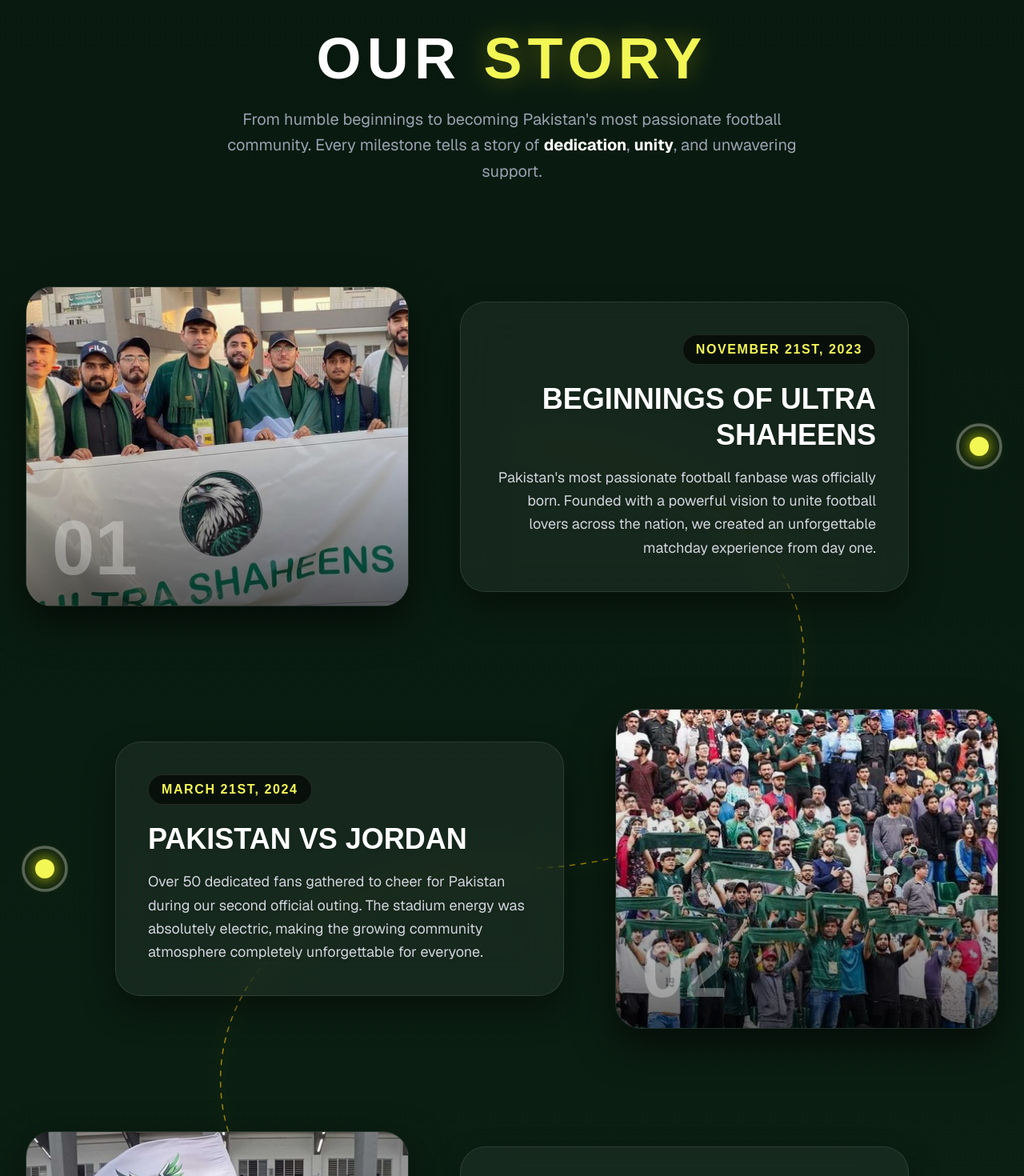
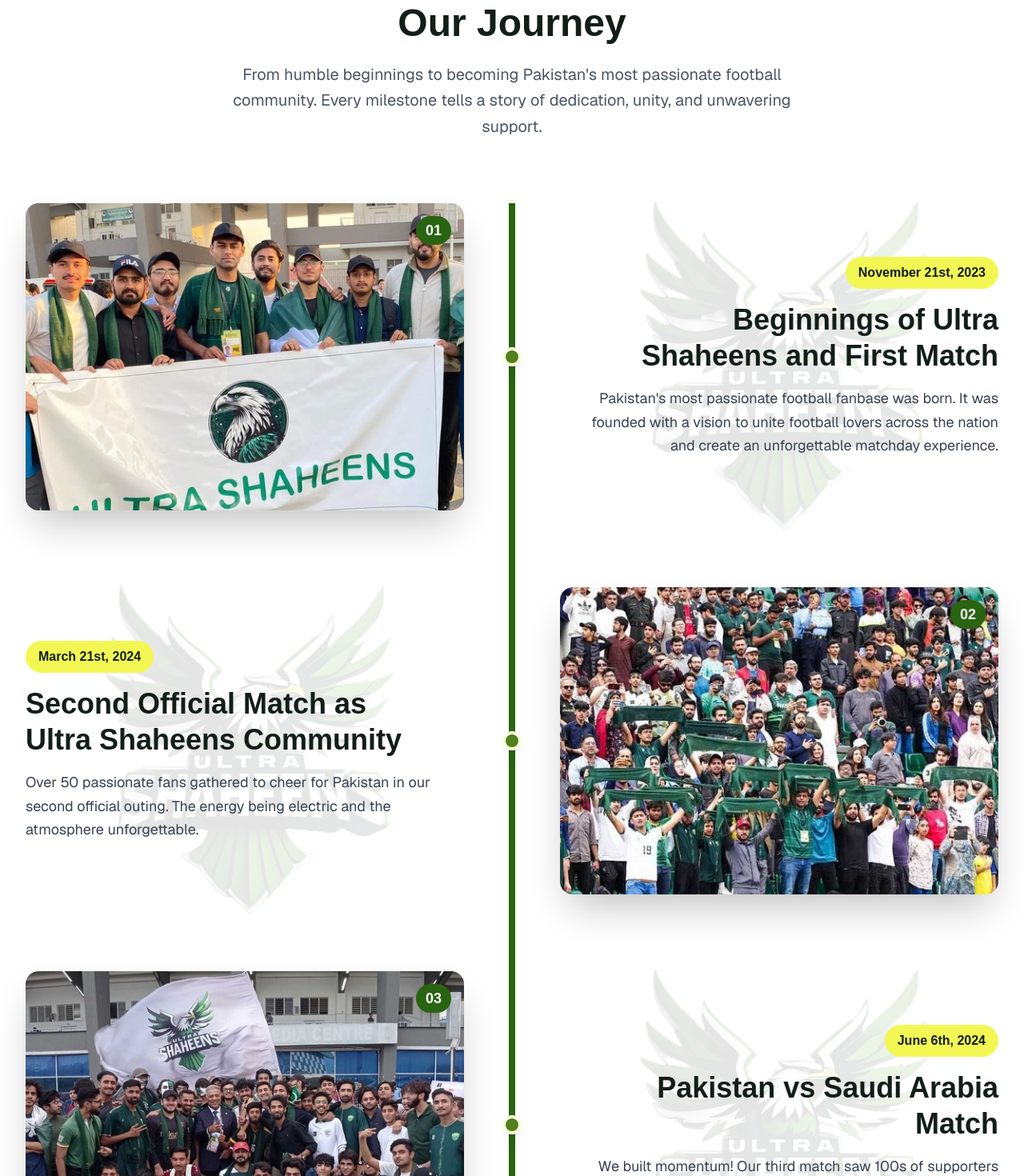
Before and after one commit to IamTalha-Sajid/ultra-shaheens, a Next.js app: page / in a window 1280 px wide. Shown: the part 3660-5130 px from the top of the page at 80% size. Built offline with nearby package versions, Linux system fonts and the light colour scheme.

Commit message:
Added the CAO's number directly on the website's merchandise section.

```diff
--- a/src/app/merchandise/page.tsx
+++ b/src/app/merchandise/page.tsx
@@ -75,7 +75,7 @@
           <div className="w-24 h-[2px] bg-gradient-to-r from-transparent via-canary to-transparent mx-auto mb-8"></div>
 
           <p className="text-lg sm:text-xl md:text-2xl text-gray-300 font-medium mb-12 leading-relaxed">
-            Represent the Ultra Shaheens with passion. <br className="hidden sm:block" /> Please contact our Chief Apparel Officer (CAO) <span className="text-white font-bold">Haseeb Zaigham</span> for all exclusive merchandise inquiries.
+            <br className="hidden sm:block" /> Please contact our Chief Apparel Officer (CAO) <span className="text-white font-bold">Haseeb Zaigham</span> on WhatsApp (+92 324 7749121 ) for all exclusive merchandise inquiries or you can click/tap on the following box.
           </p>
 
           <div className="flex justify-center flex-col sm:flex-row gap-6 relative z-10">
--- a/src/components/Journey.tsx
+++ b/src/components/Journey.tsx
@@ -1,252 +1,162 @@
-'use client';
+"use client";
 
-import React, { useEffect, useRef, useState } from 'react';
+import React from 'react';
 import Image from 'next/image';
-
-const MilestoneRow = ({ milestone, index, total }: { milestone: any, index: number, total: number }) => {
-  const ref = useRef<HTMLDivElement>(null);
-  const [isVisible, setIsVisible] = useState(false);
-
-  useEffect(() => {
-    const observer = new IntersectionObserver(
-      ([entry]) => {
-        if (entry.isIntersecting) {
-          setIsVisible(true);
-        }
-      },
-      { threshold: 0.15, rootMargin: '0px 0px -50px 0px' }
-    );
-    if (ref.current) observer.observe(ref.current);
-    return () => observer.disconnect();
-  }, []);
-
-  // Card & Image Animation Class: Slides in gracefully
-  const slideClass = isVisible
-    ? 'opacity-100 translate-x-0 translate-y-0'
-    : `opacity-0 translate-y-16 lg:translate-y-0 ${milestone.isLeft ? 'lg:-translate-x-20' : 'lg:translate-x-20'}`;
-
-  // SVG Zig-Zag Map Line: Stays perfectly stationary, fades in with a heavy delay AFTER cards slide
-  const lineClass = isVisible
-    ? 'opacity-60 transition-opacity duration-1000 delay-[800ms]'
-    : 'opacity-0 transition-opacity duration-300';
-
-  // Connecting Dots: Fade in slightly faster
-  const dotClass = isVisible
-    ? 'opacity-100 transition-opacity duration-[1200ms] delay-300'
-    : 'opacity-0 transition-opacity duration-300';
-
-  return (
-    <div ref={ref} className={`relative flex flex-col lg:flex-row items-center gap-8 lg:gap-16 ${milestone.isLeft ? 'lg:flex-row-reverse' : ''} pl-16 lg:pl-0`}>
-
-      {/* Dashed Map Connecting Line for Mobile */}
-      {index < total - 1 && (
-        <div className={`absolute top-1/2 left-6 h-[calc(100%+4rem)] sm:h-[calc(100%+6rem)] w-[2px] border-l-[3px] border-dashed border-canary/30 -z-10 lg:hidden transform -translate-x-1/2 ${lineClass}`}></div>
-      )}
-
-      {/* Curved Zig-Zag Map Line for Desktop */}
-      {index < total - 1 && (
-        <div className={`hidden lg:block absolute top-[50%] h-[calc(100%+8rem)] w-[40%] -z-10 ${milestone.isLeft ? 'left-1/2' : 'right-1/2'} ${lineClass}`}>
-          <svg className="w-full h-full drop-shadow-[0_0_10px_rgba(255,255,0,0.5)]" preserveAspectRatio="none" viewBox="0 0 100 100">
-            <path
-              d={milestone.isLeft ? "M0,0 C100,0 100,100 0,100" : "M100,0 C0,0 0,100 100,100"}
-              fill="none"
-              stroke="#FFCC00"
-              strokeWidth="1.5"
-              strokeDasharray="6 8"
-              vectorEffect="non-scaling-stroke"
-              strokeLinecap="round"
-            />
-          </svg>
-        </div>
-      )}
-
-      {/* Mobile / Absolute Timeline Dot - Stationary Fade */}
-      <div className={`absolute left-6 top-1/2 lg:static lg:top-auto flex items-center justify-center transform -translate-x-1/2 -translate-y-1/2 lg:translate-x-0 lg:translate-y-0 z-50 flex-shrink-0 ${dotClass}`}>
-        <div className="relative flex items-center justify-center w-8 h-8 lg:w-12 lg:h-12">
-          <div className="absolute inset-0 bg-canary rounded-full animate-ping opacity-30 blur-sm"></div>
-          <div className="w-4 h-4 lg:w-6 lg:h-6 bg-canary rounded-full shadow-[0_0_20px_rgba(255,255,0,0.9)] z-10"></div>
-          <div className="absolute inset-0 border-[3px] border-white/30 rounded-full lg:scale-[1.2]"></div>
-        </div>
-      </div>
-
-      {/* Text Content - Glass Card (Slides in) */}
-      <div className={`flex-1 w-full transition-all duration-[1200ms] cubic-bezier(0.25, 0.46, 0.45, 0.94) ${slideClass} bg-white/5 backdrop-blur-xl border border-white/10 p-6 sm:p-8 lg:p-10 rounded-[2rem] shadow-[0_20px_40px_rgba(0,0,0,0.4)] hover:bg-white/10 hover:border-canary/30 group relative overflow-hidden ${milestone.isLeft ? 'lg:text-right' : 'lg:text-left'}`}>
-        {/* Internal Glow Effect on hover */}
-        <div className="absolute inset-0 bg-gradient-to-tr from-canary/5 via-transparent to-transparent opacity-0 group-hover:opacity-100 transition-opacity duration-500 pointer-events-none"></div>
-
-        <div className="relative z-10 w-full flex flex-col items-start lg:items-[unset]">
-          {/* Date Tag */}
-          <div className={`inline-flex items-center px-4 py-1.5 rounded-full bg-black/60 border border-white/10 text-canary font-bold tracking-widest text-xs sm:text-sm lg:text-base mb-5 uppercase shadow-inner ${milestone.isLeft ? 'lg:self-end' : 'lg:self-start'}`} style={{ fontFamily: '"din-condensed", sans-serif' }}>
-            {milestone.date}
-          </div>
-
-          <h3 className="text-2xl sm:text-3xl lg:text-4xl font-bold text-white mb-4 leading-tight uppercase drop-shadow w-full" style={{ fontFamily: '"din-condensed", sans-serif' }}>
-            {milestone.title}
-          </h3>
-
-          <p className="text-gray-300 leading-relaxed text-sm sm:text-base lg:text-lg drop-shadow-sm w-full">
-            {milestone.description}
-          </p>
-        </div>
-      </div>
-
-      {/* Heroic Image Section (Slides in) */}
-      <div className={`flex-1 w-full transition-all duration-[1200ms] cubic-bezier(0.25, 0.46, 0.45, 0.94) ${slideClass} relative z-20 group perspective-[1000px]`}>
-        <div className="relative w-full h-56 sm:h-72 lg:h-[400px] rounded-[2rem] overflow-hidden shadow-[0_20px_50px_rgba(0,0,0,0.6)] border border-white/10 group-hover:border-canary/30 transition-all duration-700 transform group-hover:-translate-y-2">
-          <Image
-            src={milestone.image}
-            alt={milestone.title}
-            fill
-            className="object-cover object-center transition-transform duration-[2000ms] ease-out group-hover:scale-110"
-            onError={(e) => {
-              e.currentTarget.src = '/ultra-shaheens-logo.png';
-              e.currentTarget.className = "object-contain object-center scale-50 opacity-20";
-            }}
-          />
-          {/* Gradient Depth Overlay */}
-          <div className="absolute inset-0 bg-gradient-to-t from-black/90 via-black/20 to-transparent opacity-70 group-hover:opacity-100 transition-opacity duration-500"></div>
-
-          {/* Faint Image Chapter Number */}
-          <div className="absolute bottom-4 left-6 sm:bottom-6 sm:left-8 text-white/30 font-bold text-6xl sm:text-7xl lg:text-8xl select-none transition-all duration-500 group-hover:text-canary/80 group-hover:scale-110 drop-shadow-2xl" style={{ fontFamily: '"din-condensed", sans-serif' }}>
-            {String(index + 1).padStart(2, '0')}
-          </div>
-        </div>
-      </div>
-
-    </div>
-  );
-};
 
 const Journey: React.FC = () => {
   const milestones = [
     {
       id: 1,
       date: "November 21st, 2023",
-      title: "Beginnings of Ultra Shaheens",
-      description: "Pakistan's most passionate football fanbase was officially born. Founded with a powerful vision to unite football lovers across the nation, we created an unforgettable matchday experience from day one.",
+      title: "Beginnings of Ultra Shaheens and First Match",
+      description: "Pakistan's most passionate football fanbase was born. It was founded with a vision to unite football lovers across the nation and create an unforgettable matchday experience.",
       image: "/created-ultra-shaheens.jpg",
       isLeft: true
     },
     {
       id: 2,
       date: "March 21st, 2024",
-      title: "Pakistan vs Jordan",
-      description: "Over 50 dedicated fans gathered to cheer for Pakistan during our second official outing. The stadium energy was absolutely electric, making the growing community atmosphere completely unforgettable for everyone.",
+      title: "Second Official Match as Ultra Shaheens Community",
+      description: "Over 50 passionate fans gathered to cheer for Pakistan in our second official outing. The energy being electric and the atmosphere unforgettable.",
       image: "/journey-first-match.jpg",
       isLeft: false
     },
     {
       id: 3,
       date: "June 6th, 2024",
-      title: "Pakistan vs Saudi Arabia",
-      description: "We built massive momentum! Our critical third match saw hundreds of roaring supporters join the cause. The community grew rapidly, forging lasting memories and deep football friendships within the stands.",
+      title: "Pakistan vs Saudi Arabia Match",
+      description: "We built momentum! Our third match saw 100s of supporters join the cause. The community was growing stronger with each game, creating lasting memories and friendships.",
       image: "/journey-second-match.jpg",
       isLeft: true
     },
     {
       id: 4,
-      date: "March 25th, 2025",
-      title: "Pakistan vs Syria",
-      description:
-        "Ultra Shaheens met in Islamabad for an away-match screening of Pakistan vs Jordan. Under the lights with our banner and our colours, we brought stadium energy to the capital — chants, pride, and one more unforgettable night together.",
-      image: "/images/journey-pakistan-vs-jordan-screening.png",
+      date: "August 21st, 2025",
+      title: "Attended Official PFF Dinner",
+      description: "We were part of a historic moment as our executive committee represented our community at the Pakistan Football Federation's official dinner. We got recognition from the PFF president Mohsen Gillani and new head coach of Pakistan, Nolberto Solano. We had the honor of presenting the ultra shaheens jersey to the new coach.",
+      image: "/Journey-ID-4.jpeg",
       isLeft: false
     },
     {
       id: 5,
-      date: "August 21st, 2025",
-      title: "Pakistan Football Federation Dinner",
-      description: "Our executive committee proudly represented the fanbase at the Pakistan Football Federation's official dinner. We earned true recognition from PFF leadership and presented our jersey to the national head coach.",
-      image: "/Journey-ID-4.jpeg",
+      date: "October 9th, 2025",
+      title: "Pakistan vs Afghanistan - AFC Asian Cup Qualifiers",
+      description: "Ali Tareen joined the Ultra Shaheens community as we witnessed Pakistan's most dominating performance. The energy was immense as our team delivered an outstanding display, showcasing the true potential of Pakistani football.",
+      image: "/pakistan-vs-afghanistan.jpg",
       isLeft: true
     },
     {
       id: 6,
-      date: "October 9th, 2025",
-      title: "Pakistan vs Afghanistan",
-      description: "Ali Tareen joined the Ultra Shaheens stands as we witnessed Pakistan's most dominating performance yet. The immense crowd energy fueled an outstanding display that showcased true Pakistani football potential.",
-      image: "/pakistan-vs-afghanistan.jpg",
-      isLeft: false
-    },
-    {
-      id: 7,
       date: "November 18th, 2025",
-      title: "Pakistan vs Syria",
-      description: "Despite a tough result on the pitch, our fans held their heads incredibly high. With drums beating for the very first time, the green stands roared with unyielding national pride.",
+      title: "Pakistan vs Syria - AFC Asian Cup Qualifiers",
+      description: "We faced a heavy loss but we held our heads high. Ali Tareen joined us again and we got drums beating for the first time in Ultra Shaheens' green stands.",
       image: "/pakistan-syria-home-match.jpg",
-      isLeft: true
-    },
-    {
-      id: 8,
-      date: "March 31st, 2026",
-      title: "Pakistan vs Myanmar",
-      description:
-        "The match was behind closed doors, so we could not be in the stands for this home fixture. Ultra Shaheens gathered for a community screening of Pakistan vs Myanmar in the AFC Asian Cup 2027 Qualifiers, sharing the same nerves, chants, and pride as we closed out the campaign together.",
-      image: "/images/journey-pakistan-myanmar-screening-2026.jpg",
       isLeft: false
     }
   ];
 
-  const [mousePos, setMousePos] = useState({ x: 0, y: 0 });
-  const [isHovering, setIsHovering] = useState(false);
-  const sectionRef = useRef<HTMLElement>(null);
-
-  const [mounted, setMounted] = useState(false);
-  useEffect(() => { setMounted(true); }, []);
-
-  const handleMouseMove = (e: React.MouseEvent<HTMLElement>) => {
-    if (!sectionRef.current) return;
-    const rect = sectionRef.current.getBoundingClientRect();
-    setMousePos({
-      x: e.clientX - rect.left,
-      y: e.clientY - rect.top,
-    });
-  };
-
   return (
-    <section
-      id="journey"
-      ref={sectionRef}
-      onMouseMove={handleMouseMove}
-      onMouseEnter={() => setIsHovering(true)}
-      onMouseLeave={() => setIsHovering(false)}
-      className="w-full bg-transparent py-16 sm:py-24 lg:py-32 relative overflow-hidden"
-    >
-      {/* Dynamic Background Glows */}
-      <div className="absolute top-[10%] right-[10%] w-[600px] h-[600px] bg-dark-fern/20 rounded-full blur-[150px] pointer-events-none transform translate-y-1/2"></div>
-      <div className="absolute bottom-[20%] left-[10%] w-[500px] h-[500px] bg-canary/10 rounded-full blur-[150px] pointer-events-none transform -translate-y-1/2"></div>
-
-      {/* Global Interactive Tracking Flashlight Overlay */}
-      <div
-        className="pointer-events-none absolute inset-0 z-0 transition-opacity duration-700 ease-in-out mix-blend-overlay"
-        style={{
-          opacity: isHovering && mounted ? 1 : 0,
-          background: mounted ? `radial-gradient(1200px circle at ${mousePos.x}px ${mousePos.y}px, rgba(255, 255, 255, 0.1), transparent 40%)` : 'transparent'
-        }}
-      ></div>
+    <section id="journey" className="w-full bg-white py-16 sm:py-20 lg:py-24 relative overflow-hidden">
 
       <div className="max-w-7xl mx-auto px-4 sm:px-6 lg:px-8 relative z-10">
-
         {/* Section Header */}
-        <div className="text-center mb-16 sm:mb-24 lg:mb-32">
-          <h2 className="text-4xl sm:text-5xl lg:text-7xl font-bold text-white mb-6 uppercase tracking-widest drop-shadow-md" style={{ fontFamily: '"din-condensed", sans-serif' }}>
-            OUR <span className="text-canary drop-shadow-[0_0_15px_rgba(255,255,0,0.3)]">STORY</span>
+        <div className="text-center mb-16 sm:mb-20">
+          <h2 className="text-3xl sm:text-4xl lg:text-5xl font-bold text-racing-green mb-6" style={{ fontFamily: '"din-condensed", sans-serif' }}>
+            Our Journey
           </h2>
-          <p className="text-base sm:text-lg lg:text-xl text-gray-400 max-w-3xl mx-auto leading-relaxed">
+          <p className="text-lg sm:text-xl text-gray-600 max-w-3xl mx-auto leading-relaxed">
             From humble beginnings to becoming Pakistan&apos;s most passionate football community.
-            Every milestone tells a story of <strong className="text-white">dedication</strong>, <strong className="text-white">unity</strong>, and unwavering support.
+            Every milestone tells a story of dedication, unity, and unwavering support.
           </p>
         </div>
 
-        {/* Timeline Container */}
+        {/* Timeline */}
         <div className="relative">
-          {/* Timeline Items List */}
-          <div className="space-y-16 sm:space-y-24 lg:space-y-32 relative z-20">
+          {/* Central Line - Desktop Only */}
+          <div className="absolute left-1/2 transform -translate-x-1/2 top-0 bottom-0 w-2 bg-dell hidden lg:block z-0"></div>
+
+          {/* Mobile Timeline Line - Hidden */}
+          <div className="absolute left-1/2 transform -translate-x-1/2 top-0 bottom-0 w-2 bg-dell hidden z-0"></div>
+
+          {/* Timeline Items */}
+          <div className="space-y-12 sm:space-y-16 lg:space-y-24 relative z-20">
             {milestones.map((milestone, index) => (
-              <MilestoneRow key={milestone.id} milestone={milestone} index={index} total={milestones.length} />
+              <div key={milestone.id} className={`flex flex-col lg:flex-row items-center gap-6 sm:gap-8 lg:gap-12 ${milestone.isLeft ? 'lg:flex-row-reverse' : ''}`}>
+                {/* Content */}
+                <div className={`flex-1 w-full relative z-20 bg-transparent ${milestone.isLeft ? 'lg:text-right' : 'lg:text-left'}`}>
+                  {/* Background Logo for each text section */}
+                  <div className="absolute inset-0 flex items-center justify-center opacity-10 pointer-events-none z-0">
+                    <Image
+                      src="/ultra-shaheens-logo.png"
+                      alt="Ultra Shaheens Logo Background"
+                      width={192}
+                      height={112}
+                      className="h-96 sm:h-[500px] lg:h-[600px] w-auto object-contain"
+                    />
+                  </div>
+
+                  <div className={`max-w-lg mx-auto lg:mx-0 relative z-10 ${milestone.isLeft ? 'lg:ml-auto' : 'lg:mr-auto'}`}>
+                    {/* Date */}
+                    <div className="inline-flex items-center px-3 sm:px-4 py-2 rounded-full bg-canary text-racing-green font-bold text-xs sm:text-sm lg:text-base mb-3 sm:mb-4" style={{ fontFamily: '"din-condensed", sans-serif' }}>
+                      {milestone.date}
+                    </div>
+
+                    {/* Title */}
+                    <h3 className="text-xl sm:text-2xl lg:text-3xl xl:text-4xl font-bold text-racing-green mb-3 sm:mb-4 leading-tight" style={{ fontFamily: '"din-condensed", sans-serif' }}>
+                      {milestone.title}
+                    </h3>
+
+                    {/* Description */}
+                    <p className="text-gray-700 leading-relaxed text-sm sm:text-base lg:text-lg">
+                      {milestone.description}
+                    </p>
+                  </div>
+                </div>
+
+                {/* Timeline Dot - Mobile */}
+                <div className="relative z-50 flex-shrink-0 lg:hidden">
+                  <div className="w-4 h-4 bg-dell rounded-full border-2 border-white shadow-lg"></div>
+                  <div className="absolute inset-0 w-4 h-4 bg-canary rounded-full animate-ping opacity-20"></div>
+                </div>
+
+                {/* Timeline Dot - Desktop */}
+                <div className="relative z-50 flex-shrink-0 hidden lg:block">
+                  <div className="w-6 h-6 bg-dell rounded-full border-4 border-white shadow-lg"></div>
+                  <div className="absolute inset-0 w-6 h-6 bg-canary rounded-full animate-ping opacity-20"></div>
+                </div>
+
+                {/* Image */}
+                <div className="flex-1 w-full relative z-20 bg-transparent">
+                  <div className="relative w-full h-48 sm:h-64 md:h-80 lg:h-96 rounded-xl sm:rounded-2xl overflow-hidden shadow-xl sm:shadow-2xl group">
+                    <Image
+                      src={milestone.image}
+                      alt={milestone.title}
+                      width={600}
+                      height={400}
+                      className="w-full h-full object-cover group-hover:scale-105 transition-transform duration-500"
+                      onError={(e) => {
+                        console.log('Image failed to load:', milestone.image);
+                        e.currentTarget.src = '/ultra-shaheens-logo.png';
+                      }}
+                    />
+
+                    {/* Overlay */}
+                    <div className="absolute inset-0 bg-gradient-to-t from-black/20 to-transparent opacity-0 group-hover:opacity-100 transition-opacity duration-300"></div>
+
+                    {/* Green Hover Overlay */}
+                    <div className="absolute inset-0 bg-dell opacity-0 group-hover:opacity-30 transition-opacity duration-300"></div>
+
+                    {/* Image Number */}
+                    <div className="absolute top-3 right-3 sm:top-4 sm:right-4 bg-dell text-white font-bold text-sm sm:text-base lg:text-lg px-2 py-1 sm:px-3 sm:py-1 rounded-full shadow-lg" style={{ fontFamily: '"din-condensed", sans-serif' }}>
+                      {String(index + 1).padStart(2, '0')}
+                    </div>
+                  </div>
+                </div>
+              </div>
             ))}
           </div>
         </div>
+
       </div>
     </section>
   );
```
